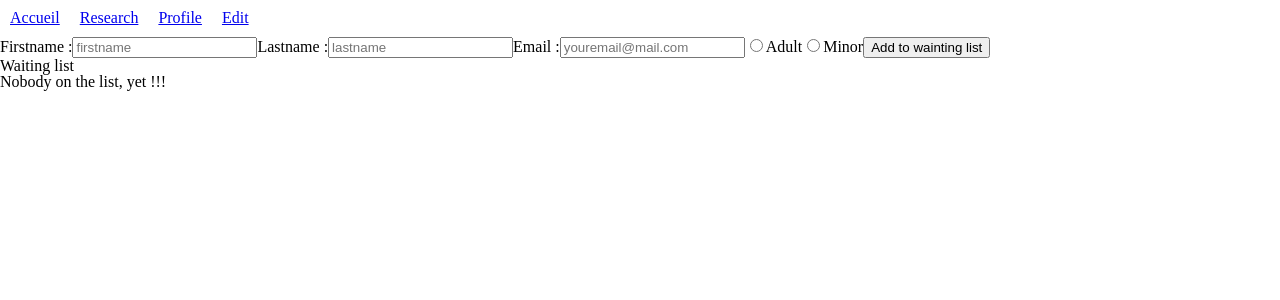
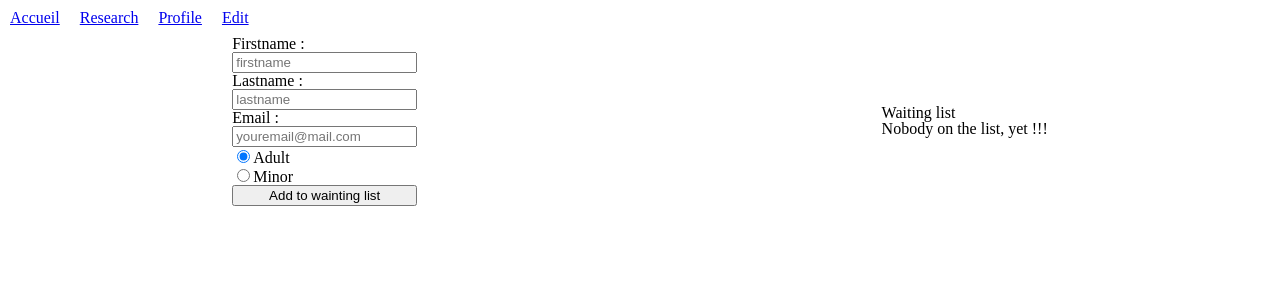
Before and after one commit to FrancoisNovais/vue-exercice-mise-en-pratique-2, a Vue app: page / in a window 1280 px wide. Shown: the top 300 px of the page. Built offline with nearby package versions, Linux system fonts and the light colour scheme.

Commit message:
Homeview script

```diff
--- a/src/views/HomeView.vue
+++ b/src/views/HomeView.vue
@@ -1,25 +1,68 @@
-<script setup></script>
+<script setup>
+import { ref } from 'vue'
+
+const firstname = ref('')
+const lastname = ref('')
+const email = ref('')
+const status = ref('adult')
+
+const waitingList = ref([])
+
+const handleSubmit = () => {
+  const addPerson = {
+    firstname: firstname.value,
+    lastname: lastname.value,
+    email: email.value,
+    status: status.value
+  }
+  waitingList.value.push(addPerson)
+}
+</script>
 
 <template>
   <main>
+    <div class="container">
       <div class="left-column">
-      <form>
+        <form @submit.prevent="handleSubmit">
           <label for="firstname">Firstname :</label>
-        <input type="text" placeholder="firstname" name="firstname" id="firstname " />
+          <input type="text" placeholder="firstname" id="firstname" v-model="firstname" />
           <label for="lastname">Lastname :</label>
-        <input type="text" placeholder="lastname" name="lastname" id="lastname " />
+          <input type="text" placeholder="lastname" id="lastname" v-model="lastname" />
           <label for="email">Email :</label>
-        <input type="email" placeholder="youremail@mail.com" name="email" id="email" />
-        <label><input type="radio" value="adult" id="adult" name="fruit" />Adult</label>
-        <label><input type="radio" value="minor" id="minor" name="fruit" />Minor</label>
+          <input
+            type="email"
+            placeholder="youremail@mail.com"
+            id="email"
+            v-model="email"
+            autocomplete="off"
+          />
+          <label><input type="radio" value="adult" id="adult" v-model="status" />Adult</label>
+          <label><input type="radio" value="minor" id="minor" v-model="status" />Minor</label>
           <button>Add to wainting list</button>
         </form>
       </div>
       <div class="right-column">
         <h1>Waiting list</h1>
-      <p>Nobody on the list, yet !!!</p>
+        <p v-if="waitingList.length === 0">Nobody on the list, yet !!!</p>
+        <div v-for="person in waitingList" :key="person.email" v-else>
+          <p>Name: {{ person.firstname }} {{ person.lastname }}</p>
+          <p>Email : {{ person.email }}</p>
+          <p>Is {{ person.status }}</p>
+        </div>
+      </div>
     </div>
   </main>
 </template>
 
-<style scoped></style>
+<style scoped>
+.container {
+  margin: 0 auto;
+  display: flex;
+  align-items: center;
+  justify-content: space-around;
+}
+form {
+  display: flex;
+  flex-direction: column;
+}
+</style>
```
Lines whose indentation alone changed are shown as unchanged.
